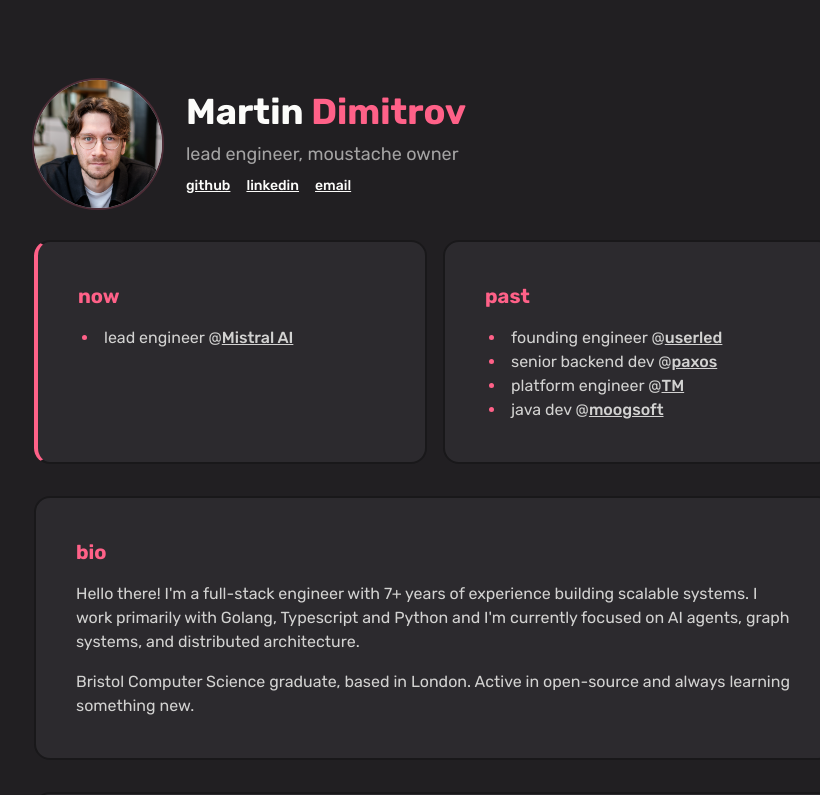
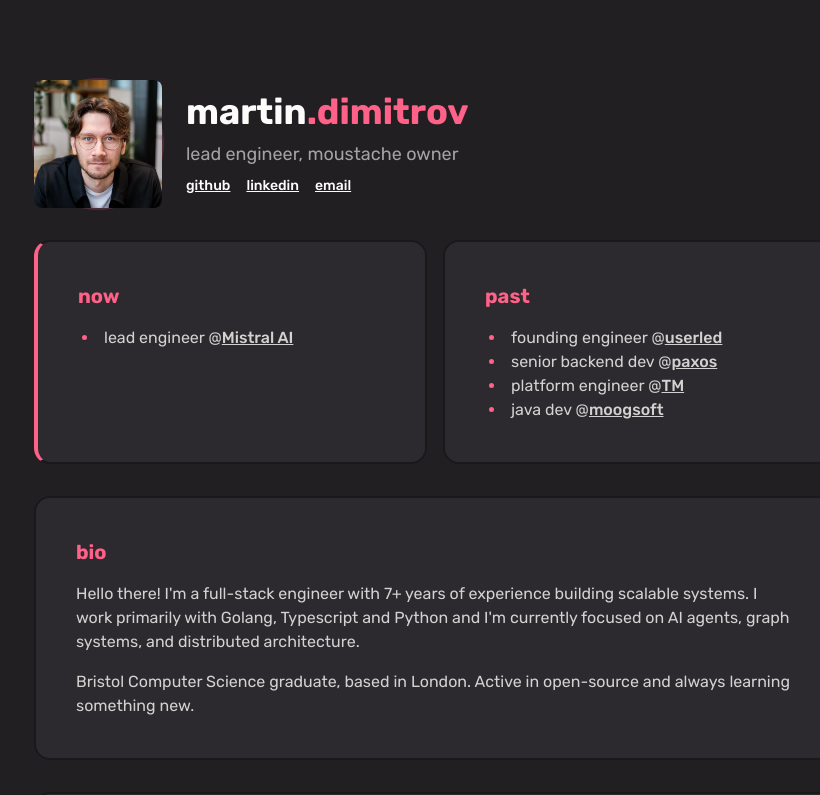
Before and after one commit to martin-dimi/portfolio, a Next.js app: page / in a window 1280 px wide. Shown: the top 795 px of the page, without its empty margins (206-1026 px from the left). Built offline with nearby package versions, Linux system fonts and the light colour scheme.

Commit message:
Small changes

```diff
--- a/src/app/page.tsx
+++ b/src/app/page.tsx
@@ -147,7 +147,7 @@
     <div
       className={cn(
         "bg-card-background rounded-2xl p-10 border-border border-2 flex justify-start items-start flex-col hover:border-accent/50 transition-colors",
-        className
+        className,
       )}
     >
       {children}
@@ -164,13 +164,13 @@
           width={128}
           height={128}
           alt="Profile Picture"
-          className="w-full h-full rounded-full object-cover"
+          className="w-full h-full rounded-lg object-cover"
         />
       </div>
 
       <div className="space-y-2">
         <h1 className="text-4xl font-bold">
-          Martin <span className="text-accent">Dimitrov</span>
+          martin<span className="text-accent">.dimitrov</span>
         </h1>
         <p className="text-foreground/60 text-lg">
           lead engineer, moustache owner
```
